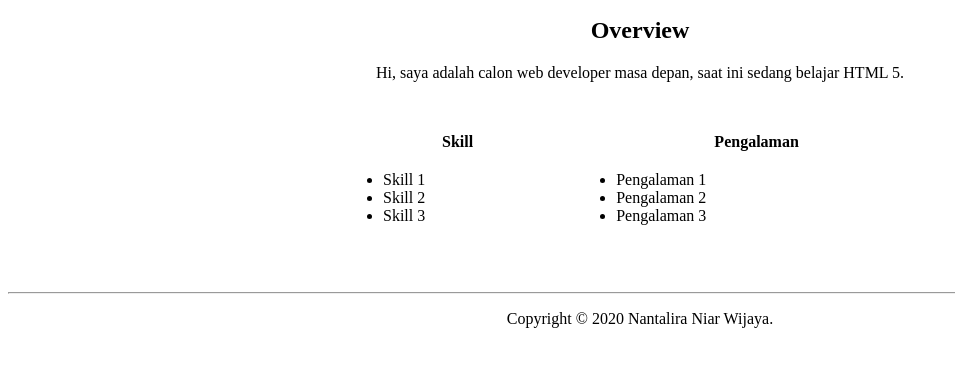
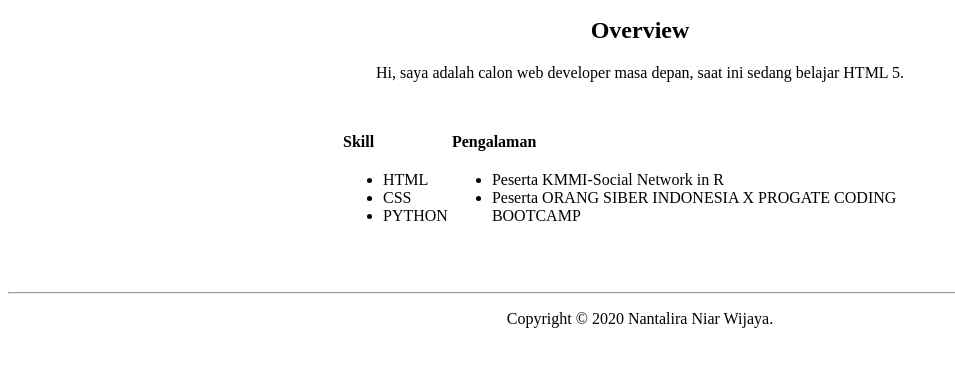
Before and after one commit to nantalira/pem-web2021, a plain HTML site: page repo-minggu6/index.html in a window 1280 px wide. Shown: the part 384-750 px from the top of the page, without its empty margins (0-955 px from the left). Drawn offline with Linux system fonts and the light colour scheme.

Commit message:
activities week 5

```diff
--- a/repo-minggu6/index.html
+++ b/repo-minggu6/index.html
@@ -10,7 +10,7 @@
 		header {text-align: center;}
 		header img {width:158px; height:235px; border-radius: 50%; }
 		article {text-align: center;}
-		.skills {max-width: 600px; margin: 3em auto;}
+		.skills {max-width: 600px; margin: 3em auto; text-align:left;}
 		table {border: 1; width: 100%;}
 		footer {text-align: center;}
 	</style>
@@ -18,7 +18,7 @@
 <body>
 	<nav>
 		<a href="index.html">Home</a>
-		<a href="images/cv-nanta.pdf" download>Download CV</a>
+		<a href="images/cv-nanta.pdf" target="_blank" download>Download CV</a>
 		<a href="kontak.html">Contact</a>
 		<a href="tentang.html">About me</a>
 	</nav>
@@ -46,17 +46,16 @@
  				<tr>
 					<td>
 						<ul>
-						<li>Skill 1</li>
-						<li>Skill 2</li>
-						<li>Skill 3</li>
-					</ul>
+							<li>HTML</li>
+							<li>CSS</li>
+							<li>PYTHON</li>
+						</ul>
 					</td>
 					<td>
-					<ul>
-						<li>Pengalaman 1</li>
-						<li>Pengalaman 2</li>
-						<li>Pengalaman 3</li>
-					</ul>
+						<ul>
+							<li>Peserta KMMI-Social Network in R </li>
+							<li>Peserta ORANG SIBER INDONESIA X PROGATE CODING BOOTCAMP</li>
+						</ul>
 					</td>
 				</tr>
  			</tbody>
```
Also changed, not shown: repo-minggu6/kontak.html (+1 -1 lines), repo-minggu6/tentang.html (+1 -1 lines).
